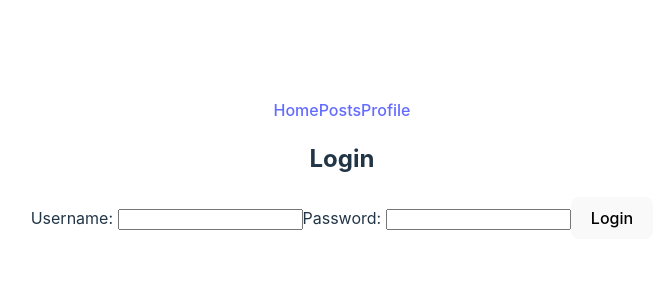
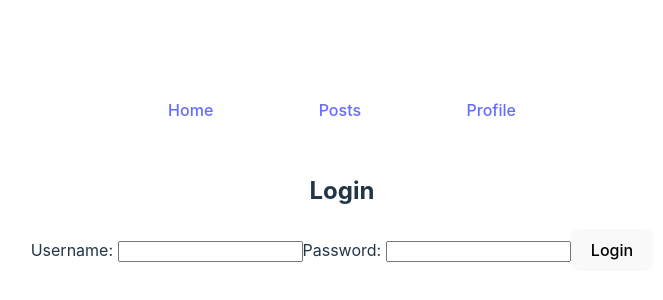
Before and after one commit to ChuangStephanie/StrangersThings, a React (Vite) app: page / in a window 1280 px wide. Shown: the part 232-532 px from the top of the page, without its empty margins (298-961 px from the left). Built offline with nearby package versions, Linux system fonts and the light colour scheme.

Commit message:
added css spacing to navbar

```diff
--- a/src/index.css
+++ b/src/index.css
@@ -29,6 +29,12 @@ body {
   place-items: center;
   min-width: 320px;
   min-height: 100vh;
+}
+
+#navbar {
+  display: flex;
+  padding: 2em;
+  justify-content: space-evenly;
 }
 
 h1 {
```
